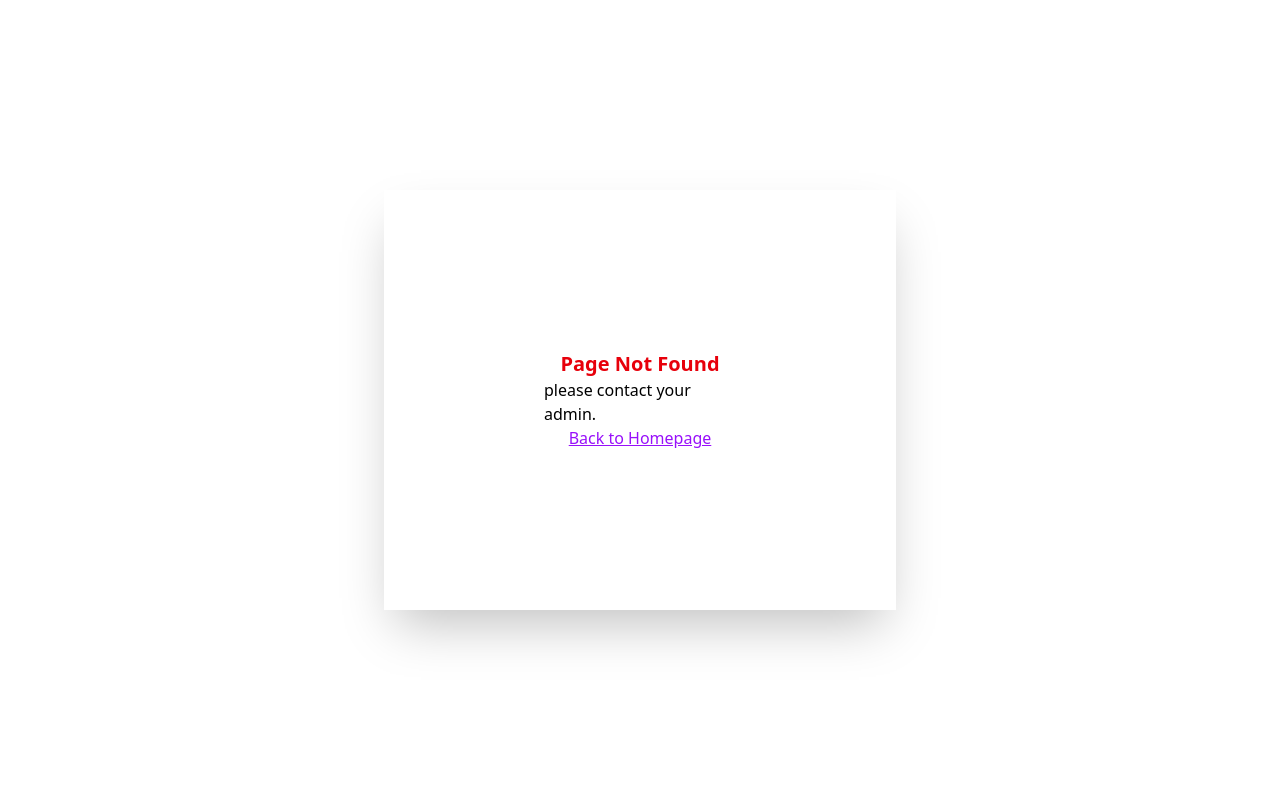
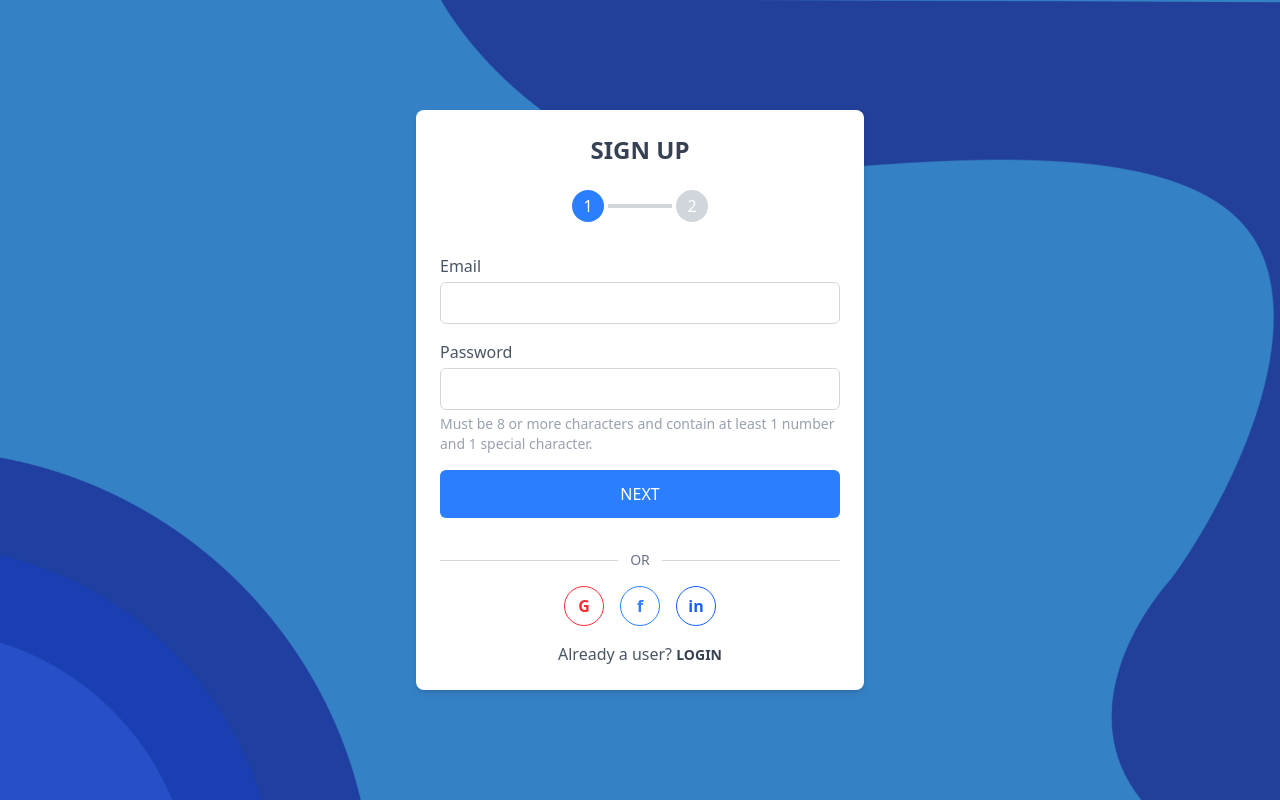
Before and after one commit to P4warit06/PROJECT2-SEC-1-Kittiphop.vue, a Vue app: page /sign-up in a window 1280 px wide. Before the commit this address had no page. Built offline with nearby package versions, Linux system fonts and the light colour scheme.

Commit message:
062-[add] login and signup view ui

```diff
--- a/data/db.json
+++ b/data/db.json
@@ -54,17 +54,22 @@
   "users": [
     {
       "id": "1",
-      "name": "admin",
+      "username": "admin",
       "password": "myadmin007x",
       "email": "admin@gmail.com",
-      "role": "admin"
+      "role": "admin",
+      "location" : "",
+      "contact" : ""
     },
     {
       "id": "2",
-      "name": "Ohm",
+      "username": "Ohm",
       "password": "ohm12345",
       "email": "ohm@gmail.com",
-      "role": "user"
+      "role": "user",
+      "location" : "",
+      "contact" : ""
+
     }
   ]
 }
--- a/src/router/index.js
+++ b/src/router/index.js
@@ -1,10 +1,10 @@
 import { createRouter, createWebHistory } from 'vue-router'
-import Home from '../views/Home.vue'
-import Login from '../views/Login.vue'
-import PageNotFound from '../views/PageNotFound.vue'
+import HomeView from '../views/HomeView.vue'
+import LoginView from '../views/LoginView.vue'
+import SignUpView from '../views/SignUpView.vue'
+import PageNotFoundView from '../views/PageNotFoundView.vue'
 import ProductManager from '../components/ProductManager.vue'
 import ProductDetail from '../components/ProductDetail.vue'
-import { resolveDirective } from 'vue'
 
 const history = createWebHistory()
 const routes = [
@@ -15,12 +15,17 @@ const routes = [
     {
         path: '/home',
         name: 'Home',
-        component: Home
+        component: HomeView
     },
     {
         path: '/login',
         name: 'Login',
-        component: Login
+        component: LoginView
+    },
+    {
+        path: '/sign-up',
+        name: 'SignUp',
+        component: SignUpView
     },
     {
         path: '/product-manager',
@@ -35,7 +40,7 @@ const routes = [
     {
         path: '/:notMatch(.*)',
         name: 'PageNotFound',
-        component: PageNotFound
+        component: PageNotFoundView
     }
 
 ]
--- a/src/views/Login.vue
+++ b/src/views/LoginView.vue
@@ -10,9 +10,9 @@ const handleLogin = () => {}
 </script>
 
 <template>
-  <div class="flex items-center justify-center min-h-screen">
+  <div class="flex items-center justify-center min-h-screen" :style="{backgroundImage: `url(/images/authen-bg.png)` , backgroundSize:'cover' }">
     <div class="w-full max-w-sm p-6 bg-white rounded-lg shadow-lg">
-      <h2 class="text-2xl font-bold text-center text-gray-700">Login</h2>
+      <h2 class="text-2xl font-bold text-center text-gray-700">LOGIN</h2>
 
       <form @submit.prevent="handleLogin" class="mt-4">
         <!-- Email -->
@@ -21,7 +21,7 @@ const handleLogin = () => {}
           <input
             v-model="email"
             type="email"
-            class="w-full px-4 py-2 mt-2 border rounded-lg focus:outline-none focus:ring-2 focus:ring-blue-400"
+            class="w-full px-4 py-2 mt-2 border-2 border-gray-200 rounded-lg focus:outline-none focus:ring-2 focus:ring-blue-400"
             placeholder="Enter your email"
             required
           />
@@ -35,7 +35,7 @@ const handleLogin = () => {}
           <input
             v-model="password"
             type="password"
-            class="w-full px-4 py-2 mt-2 border rounded-lg focus:outline-none focus:ring-2 focus:ring-blue-400"
+            class="w-full px-4 py-2 mt-2 border-2 border-gray-200  rounded-lg focus:outline-none focus:ring-2 focus:ring-blue-400"
             placeholder="Enter your password"
             required
           />
@@ -54,10 +54,10 @@ const handleLogin = () => {}
           Login
         </button>
         <!-- Sign up link -->
-        <div class="text-center text-black mt-2">
+        <div class="text-center text-gray-600 mt-2">
           <p>
             Need an account?
-            <router-link to="/register" class="hover:underline  text-sm ">SIGN UP</router-link>
+            <router-link to="/sign-up" class="hover:underline font-bold  text-sm ">SIGN UP</router-link>
           </p>
         </div>
       </form>
--- /dev/null
+++ b/src/views/SignUpView.vue
@@ -0,0 +1,221 @@
+<script setup>
+import { ref, reactive } from "vue";
+
+// Reactive state for the form
+const currentStep = ref(1);
+const formData = reactive({
+  email: "",
+  password: "",
+  education: "",
+  jobTitle: "",
+  organization: "",
+  experience: "",
+});
+
+// Sample data for dropdowns
+const educationOptions = [
+  "High School",
+  "Bachelor's Degree",
+  "Master's Degree",
+  "PhD",
+  "Other",
+];
+const jobTitles = [
+  "Software Engineer",
+  "Product Manager",
+  "Designer",
+  "Marketing Specialist",
+  "Data Scientist",
+];
+const organizations = [
+  "Google",
+  "Microsoft",
+  "Apple",
+  "Amazon",
+  "Facebook",
+  "Other",
+];
+const experienceYears = [
+  "Less than 1 year",
+  "1-3 years",
+  "3-5 years",
+  "5-10 years",
+  "10+ years",
+];
+
+// Form navigation functions
+function nextStep() {
+  if (currentStep.value < 2) {
+    currentStep.value++;
+  }
+}
+
+function prevStep() {
+  if (currentStep.value > 1) {
+    currentStep.value--;
+  }
+}
+
+// Form submission
+function submitForm() {
+  // Here you would typically send the data to your backend
+  console.log("Form submitted with data:", formData);
+  alert("Sign up successful!");
+  // Reset form or redirect user
+}
+
+// Password validation (could be expanded)
+function isPasswordValid(password) {
+  const hasMinLength = password.length >= 8;
+  const hasNumber = /\d/.test(password);
+  const hasSpecial = /[!@#$%^&*(),.?":{}|<>]/.test(password);
+  return hasMinLength && hasNumber && hasSpecial;
+}
+</script>
+
+
+<template>
+  <div class="min-h-screen flex items-center justify-center shadow-lg bg-gray-" :style="{backgroundImage: `url(/images/authen-bg.png)` , backgroundSize:'cover' }">
+    <div class="max-w-md w-full p-6 bg-white rounded-lg shadow-md">
+      <div class="flex justify-center mb-6">
+        <h2 class="text-2xl font-bold text-center text-gray-700">SIGN UP</h2>
+      </div>
+
+      <!-- Progress Steps -->
+      <div class="flex items-center justify-center mb-8">
+        <div class="flex items-center">
+          <div
+            :class="[
+              'rounded-full w-8 h-8 flex items-center justify-center text-white font-medium',
+              currentStep > 1
+                ? 'bg-green-500'
+                : currentStep === 1
+                ? 'bg-blue-500'
+                : 'bg-gray-300',
+            ]"
+          >
+            <span v-if="currentStep === 1">1</span>
+            <span v-else class="text-white">
+              <svg
+                xmlns="http://www.w3.org/2000/svg"
+                class="h-5 w-5"
+                viewBox="0 0 20 20"
+                fill="currentColor"
+              >
+                <path
+                  fill-rule="evenodd"
+                  d="M16.707 5.293a1 1 0 010 1.414l-8 8a1 1 0 01-1.414 0l-4-4a1 1 0 011.414-1.414L8 12.586l7.293-7.293a1 1 0 011.414 0z"
+                  clip-rule="evenodd"
+                />
+              </svg>
+            </span>
+          </div>
+          <div class="w-16 h-1 bg-gray-300 mx-1"></div>
+        </div>
+
+        <div class="flex items-center">
+          <div
+            :class="[
+              'rounded-full w-8 h-8 flex items-center justify-center text-white font-medium',
+              currentStep === 2 ? 'bg-blue-500' : 'bg-gray-300',
+            ]"
+          >
+            <span>2</span>
+          </div>
+        </div>
+      </div>
+
+      <!-- Step 1: Email & Password -->
+      <div v-if="currentStep === 1" class="space-y-4">
+        <div>
+          <label for="email" class="block text-gray-600 mb-1">Email</label>
+          <input
+            v-model="formData.email"
+            type="email"
+            class="w-full border border-gray-300 rounded-md p-2 focus:outline-none focus:ring-1 focus:ring-blue-500"
+          />
+        </div>
+
+        <div>
+          <label for="password" class="block text-gray-600 mb-1">Password</label>
+          <input
+            v-model="formData.password"
+            type="password"
+            class="w-full border border-gray-300 rounded-md p-2 focus:outline-none focus:ring-1 focus:ring-blue-500"
+          />
+          <p class="text-gray-400 text-sm mt-1">
+            Must be 8 or more characters and contain at least 1 number and 1
+            special character.
+          </p>
+        </div>
+
+        <button
+          @click="nextStep"
+          class="w-full bg-blue-500 text-white py-3 rounded-md font-medium hover:bg-blue-600 transition"
+        >
+          NEXT
+        </button>
+
+        <div class="flex items-center my-4">
+          <div class="flex-1 h-px bg-gray-300"></div>
+          <div class="px-3 text-gray-500 text-sm">OR</div>
+          <div class="flex-1 h-px bg-gray-300"></div>
+        </div>
+
+        <div class="flex justify-center space-x-4">
+          <button
+            class="w-10 h-10 rounded-full border border-red-500 flex items-center justify-center"
+          >
+            <span class="text-red-500 font-bold">G</span>
+          </button>
+          <button
+            class="w-10 h-10 rounded-full border border-blue-500 flex items-center justify-center"
+          >
+            <span class="text-blue-500 font-bold">f</span>
+          </button>
+          <button
+            class="w-10 h-10 rounded-full border border-blue-600 flex items-center justify-center"
+          >
+            <span class="text-blue-600 font-bold">in</span>
+          </button>
+        </div>
+
+        <div class="text-center mt-4">
+          <span class="text-gray-600">Already a user? </span>
+          <router-link to="/login" class="hover:underline font-bold text-gray-700 text-sm">LOGIN</router-link>
+        </div>
+      </div>
+
+      <!-- Step 2: Education & Job Details (previously Step 3) -->
+      <div v-if="currentStep === 2" class="space-y-4">
+        <div>
+          <label for="location" class="block text-gray-600 mb-1">Location</label>
+          <input
+            v-model="formData.location"
+            type="text"
+            class="w-full border border-gray-300 rounded-md p-2 focus:outline-none focus:ring-1 focus:ring-blue-500"
+          />
+        </div>
+        <div>
+          <label for="contact" class="block text-gray-600 mb-1">Contact</label>
+          <input
+            v-model="formData.contact"
+            type="text"
+            class="w-full border border-gray-300 rounded-md p-2 focus:outline-none focus:ring-1 focus:ring-blue-500"
+          />
+        </div>
+
+        <button
+          @click="submitForm"
+          class="w-full bg-blue-500 text-white py-3 rounded-md font-medium hover:bg-blue-600 transition"
+        >
+          SIGN UP
+        </button>
+
+        <div class="text-center">
+          <button @click="prevStep" class="text-blue-500">Back</button>
+        </div>
+      </div>
+    </div>
+  </div>
+</template>
```
Also changed, not shown: public/images/authen-bg.png (added), src/libs/fetchUtils.js, src/views/HomeView.vue (renamed from src/views/Home.vue), src/views/PageNotFoundView.vue (renamed from src/views/PageNotFound.vue).
